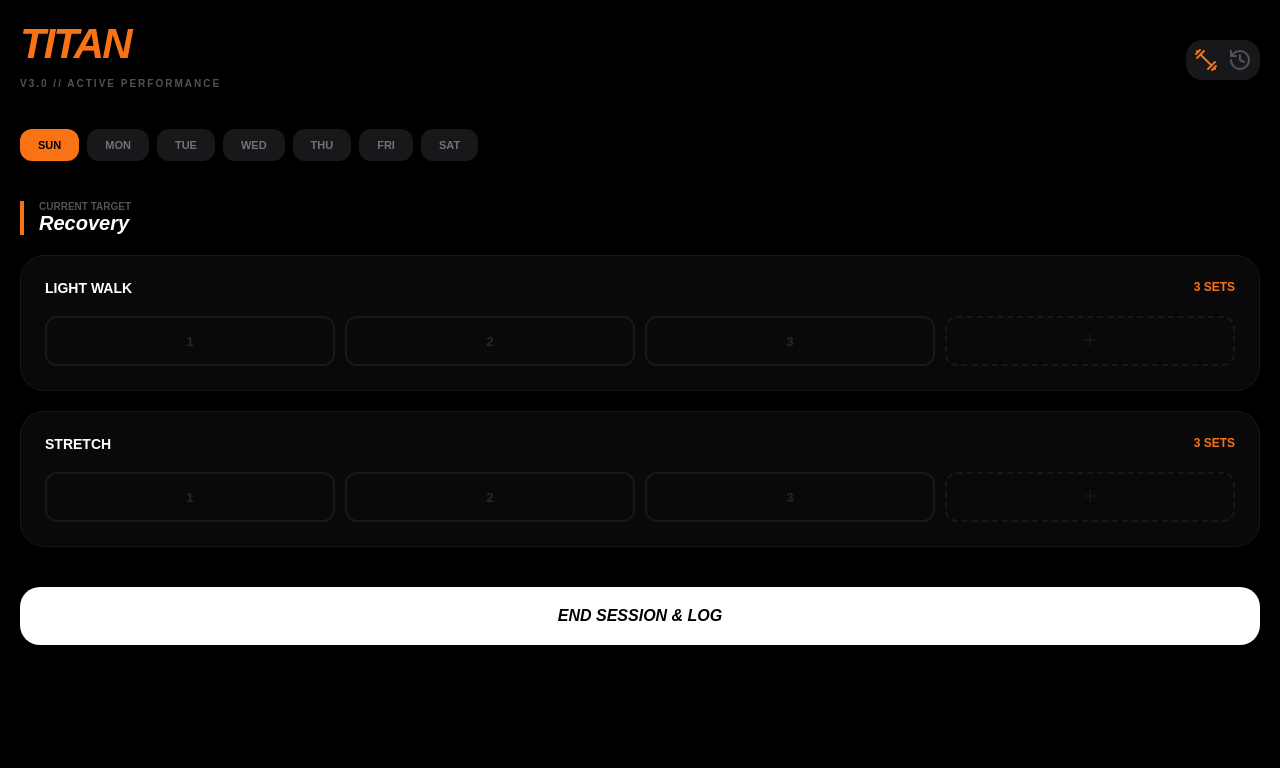
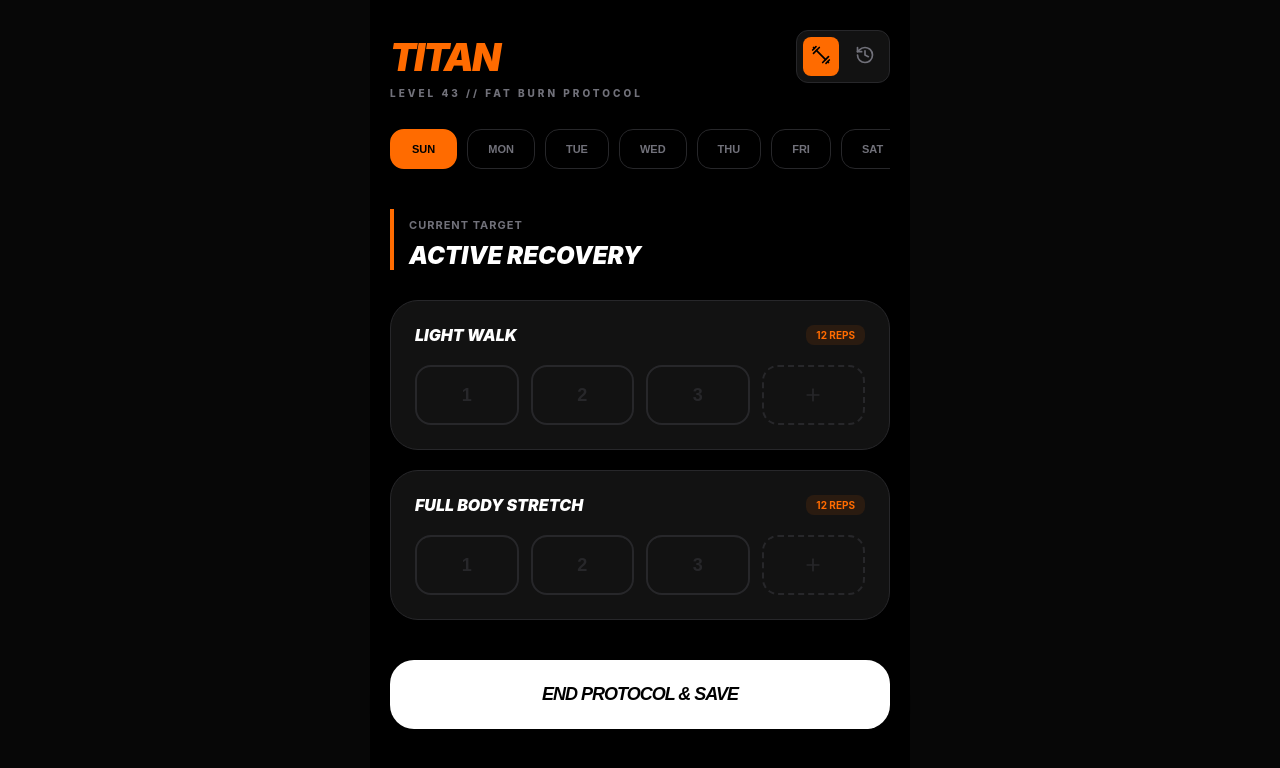
Before and after one commit to srafiq2406teachered-byte/Titan-Tracker, a React (Vite) app: page / in a window 1280 px wide. Shown: the top 768 px of the page. Built offline with nearby package versions, Linux system fonts and the light colour scheme.

Commit message:
Update App.jsx

```diff
--- a/src/App.jsx
+++ b/src/App.jsx
@@ -1,5 +1,5 @@
 import React, { useState, useEffect } from 'react';
-import { CheckCircle, Clock, RotateCcw, Dumbbell, History, Plus } from 'lucide-react';
+import { CheckCircle, Clock, RotateCcw, Dumbbell, History, Plus, ChevronRight } from 'lucide-react';
 
 const TitanTracker = () => {
   const [activeDay, setActiveDay] = useState(new Date().getDay());
@@ -10,13 +10,13 @@ const TitanTracker = () => {
   const DAYS = ["Sunday", "Monday", "Tuesday", "Wednesday", "Thursday", "Friday", "Saturday"];
 
   const WORKOUTS = {
-    1: { name: "Push Protocol", color: "#f97316", ex: ["Chest Press", "Shoulder Press", "Triceps"] },
-    2: { name: "Pull Protocol", color: "#f97316", ex: ["Lat Pulldown", "Cable Row", "Bicep Curls"] },
-    3: { name: "Leg Protocol", color: "#f97316", ex: ["Leg Press", "Leg Curl", "Calf Raises"] },
-    4: { name: "Full Body Burn", color: "#f97316", ex: ["Squats", "Pushups", "Rows"] },
-    5: { name: "Upper Detail", color: "#f97316", ex: ["Lateral Raises", "Flyes", "Hammer Curls"] },
-    6: { name: "Metabolic/Cardio", color: "#f97316", ex: ["Stairmaster", "Incline Walk", "Plank"] },
-    0: { name: "Recovery", color: "#71717a", ex: ["Light Walk", "Stretch"] }
+    1: { name: "Push: Chest & Shoulders", ex: ["Chest Press Machine", "Shoulder Press Machine", "Lateral Raise Machine"] },
+    2: { name: "Pull: Back & Biceps", ex: ["Lat Pulldown", "Seated Row", "Bicep Curl Machine"] },
+    3: { name: "Legs: Quads & Hams", ex: ["Leg Press", "Leg Extension", "Leg Curl"] },
+    4: { name: "Full Body Burn", ex: ["Goblet Squat", "Incline Press", "Kettlebell Swing"] },
+    5: { name: "Upper Detail", ex: ["Pec Deck", "Face Pulls", "Tricep Pushdown"] },
+    6: { name: "Metabolic / Cardio", ex: ["Stairmaster", "Incline Walk", "Plank"] },
+    0: { name: "Active Recovery", ex: ["Light Walk", "Full Body Stretch"] }
   };
 
   useEffect(() => {
@@ -28,38 +28,52 @@ const TitanTracker = () => {
 
   const activeWorkout = WORKOUTS[activeDay] || WORKOUTS[0];
 
+  // UI THEME CONSTANTS
+  const THEME = {
+    black: '#000000',
+    zinc: '#121212',
+    border: '#27272a',
+    orange: '#FF6B00',
+    textMain: '#FFFFFF',
+    textDim: '#71717a'
+  };
+
   return (
-    <div style={{ backgroundColor: '#000', minHeight: '100vh', color: '#fff', fontFamily: 'sans-serif', padding: '20px' }}>
+    <div style={{ backgroundColor: THEME.black, minHeight: '100vh', color: THEME.textMain, fontFamily: '"Inter", sans-serif', padding: '20px', maxWidth: '500px', margin: '0 auto' }}>
 
-      {/* HEADER */}
-      <header style={{ display: 'flex', justifyContent: 'space-between', alignItems: 'center', marginBottom: '30px' }}>
-        <div>
-          <h1 style={{ fontSize: '42px', fontWeight: '900', fontStyle: 'italic', margin: 0, letterSpacing: '-2px', color: '#f97316' }}>TITAN</h1>
-          <p style={{ fontSize: '10px', fontWeight: 'bold', color: '#52525b', textTransform: 'uppercase', letterSpacing: '2px' }}>V3.0 // Active Performance</p>
+      {/* HEADER SECTION */}
+      <header style={{ marginBottom: '30px', paddingTop: '10px' }}>
+        <div style={{ display: 'flex', justifyContent: 'space-between', alignItems: 'center' }}>
+          <h1 style={{ fontSize: '38px', fontWeight: '900', fontStyle: 'italic', margin: 0, letterSpacing: '-2px', color: THEME.orange }}>TITAN</h1>
+          <div style={{ display: 'flex', gap: '8px', background: THEME.zinc, padding: '6px', borderRadius: '12px', border: `1px solid ${THEME.border}` }}>
+            <button onClick={() => setView('train')} style={{ background: view === 'train' ? THEME.orange : 'transparent', border: 'none', padding: '8px', borderRadius: '8px', cursor: 'pointer' }}>
+              <Dumbbell size={20} color={view === 'train' ? THEME.black : THEME.textDim} />
+            </button>
+            <button onClick={() => setView('history')} style={{ background: view === 'history' ? THEME.orange : 'transparent', border: 'none', padding: '8px', borderRadius: '8px', cursor: 'pointer' }}>
+              <History size={20} color={view === 'history' ? THEME.black : THEME.textDim} />
+            </button>
           </div>
-        <div style={{ display: 'flex', gap: '10px', background: '#18181b', padding: '8px', borderRadius: '16px' }}>
-          <Dumbbell color={view === 'train' ? '#f97316' : '#52525b'} onClick={() => setView('train')} />
-          <History color={view === 'history' ? '#f97316' : '#52525b'} onClick={() => setView('history')} />
         </div>
+        <p style={{ fontSize: '10px', fontWeight: '800', color: THEME.textDim, textTransform: 'uppercase', letterSpacing: '3px', marginTop: '4px' }}>Level 43 // Fat Burn Protocol</p>
       </header>
 
-      {/* DAY PICKER */}
-      <div style={{ display: 'flex', gap: '8px', overflowX: 'auto', marginBottom: '30px', paddingBottom: '10px' }}>
+      {/* HORIZONTAL DAY SELECTOR */}
+      <div style={{ display: 'flex', gap: '10px', overflowX: 'auto', marginBottom: '30px', paddingBottom: '10px', scrollbarWidth: 'none' }}>
         {DAYS.map((day, i) => (
           <button
             key={day}
-            onClick={() => setActiveDay(i)}
+            onClick={() => {setActiveDay(i); setCompletedSets({});}}
             style={{
-              padding: '10px 18px',
-              borderRadius: '12px',
-              border: 'none',
+              padding: '12px 20px',
+              borderRadius: '14px',
+              border: activeDay === i ? `2px solid ${THEME.orange}` : `1px solid ${THEME.border}`,
               fontSize: '11px',
               fontWeight: '900',
               textTransform: 'uppercase',
-              backgroundColor: activeDay === i ? '#f97316' : '#18181b',
-              color: activeDay === i ? '#000' : '#71717a',
+              backgroundColor: activeDay === i ? THEME.orange : 'transparent',
+              color: activeDay === i ? THEME.black : THEME.textDim,
               cursor: 'pointer',
-              whiteSpace: 'nowrap'
+              transition: 'all 0.2s'
             }}
           >
             {day.substring(0, 3)}
@@ -67,61 +81,98 @@ const TitanTracker = () => {
         ))}
       </div>
 
-      {/* WORKOUT CARDS */}
+      {/* MAIN CONTENT */}
       <div style={{ display: 'flex', flexDirection: 'column', gap: '20px' }}>
-        <div style={{ borderLeft: '4px solid #f97316', paddingLeft: '15px' }}>
-            <h2 style={{ fontSize: '10px', color: '#52525b', textTransform: 'uppercase', margin: 0 }}>Current Target</h2>
-            <p style={{ fontSize: '20px', fontWeight: '900', fontStyle: 'italic', margin: 0 }}>{activeWorkout.name}</p>
+        <div style={{ borderLeft: `4px solid ${THEME.orange}`, paddingLeft: '15px', marginBottom: '10px' }}>
+            <h2 style={{ fontSize: '11px', color: THEME.textDim, textTransform: 'uppercase', fontWeight: 'bold', letterSpacing: '1px' }}>Current Target</h2>
+            <p style={{ fontSize: '24px', fontWeight: '900', fontStyle: 'italic', margin: 0, textTransform: 'uppercase' }}>{activeWorkout.name}</p>
         </div>
 
         {activeWorkout.ex.map((name, idx) => (
-          <div key={idx} style={{ background: '#09090b', border: '1px solid #18181b', borderRadius: '24px', padding: '24px' }}>
-            <div style={{ display: 'flex', justifyContent: 'space-between', marginBottom: '20px' }}>
-              <h3 style={{ fontSize: '14px', fontWeight: '900', textTransform: 'uppercase', margin: 0 }}>{name}</h3>
-              <div style={{ color: '#f97316', fontSize: '12px', fontWeight: 'bold' }}>3 SETS</div>
+          <div key={idx} style={{ background: THEME.zinc, borderRadius: '28px', padding: '24px', border: `1px solid ${THEME.border}` }}>
+            <div style={{ display: 'flex', justifyContent: 'space-between', alignItems: 'center', marginBottom: '20px' }}>
+              <h3 style={{ fontSize: '16px', fontWeight: '900', textTransform: 'uppercase', fontStyle: 'italic', margin: 0, color: THEME.textMain }}>{name}</h3>
+              <div style={{ fontSize: '10px', fontWeight: 'bold', color: THEME.orange, background: 'rgba(255, 107, 0, 0.1)', padding: '4px 10px', borderRadius: '8px' }}>12 REPS</div>
             </div>
 
-            <div style={{ display: 'flex', gap: '10px' }}>
-              {[1, 2, 3].map(set => (
+            <div style={{ display: 'flex', gap: '12px' }}>
+              {[1, 2, 3].map(set => {
+                const isDone = completedSets[`${name}-${set}`];
+                return (
                   <button
                     key={set}
                     onClick={() => {
                       const key = `${name}-${set}`;
-                    setCompletedSets({...completedSets, [key]: !completedSets[key]});
-                    if(!completedSets[key]) setTimeLeft(60);
+                      setCompletedSets({...completedSets, [key]: !isDone});
+                      if(!isDone) setTimeLeft(60);
                     }}
                     style={{
                       flex: 1,
-                    height: '50px',
-                    borderRadius: '12px',
-                    border: '2px solid #18181b',
-                    background: completedSets[`${name}-${set}`] ? '#f97316' : 'transparent',
-                    color: completedSets[`${name}-${set}`] ? '#000' : '#27272a',
-                    fontWeight: '900',
-                    cursor: 'pointer'
+                      height: '60px',
+                      borderRadius: '16px',
+                      border: isDone ? `2px solid ${THEME.orange}` : `2px solid ${THEME.border}`,
+                      background: isDone ? THEME.orange : 'transparent',
+                      color: isDone ? THEME.black : THEME.border,
+                      display: 'flex',
+                      alignItems: 'center',
+                      justifyContent: 'center',
+                      cursor: 'pointer',
+                      transition: 'all 0.1s ease'
                     }}
                   >
-                  {completedSets[`${name}-${set}`] ? <CheckCircle size={18} /> : set}
+                    {isDone ? <CheckCircle size={24} weight="bold" /> : <span style={{fontSize: '18px', fontWeight: '900'}}>{set}</span>}
                   </button>
-              ))}
-              <button style={{ flex: 1, borderRadius: '12px', border: '2px dashed #18181b', background: 'transparent', color: '#18181b' }}>
-                <Plus size={18}/>
+                );
+              })}
+              <button style={{ flex: 1, borderRadius: '16px', border: `2px dashed ${THEME.border}`, background: 'transparent', color: THEME.border, display: 'flex', alignItems: 'center', justifyContent: 'center' }}>
+                <Plus size={20}/>
               </button>
             </div>
           </div>
         ))}
 
-        <button style={{ marginTop: '20px', width: '100%', padding: '20px', borderRadius: '20px', border: 'none', backgroundColor: '#fff', color: '#000', fontWeight: '900', fontSize: '16px', textTransform: 'uppercase', fontStyle: 'italic' }}>
-          End Session & Log
+        <button style={{
+          marginTop: '20px',
+          width: '100%',
+          padding: '24px',
+          borderRadius: '24px',
+          border: 'none',
+          backgroundColor: THEME.textMain,
+          color: THEME.black,
+          fontWeight: '900',
+          fontSize: '18px',
+          textTransform: 'uppercase',
+          fontStyle: 'italic',
+          letterSpacing: '-1px',
+          boxShadow: '0 10px 20px rgba(0,0,0,0.3)'
+        }}>
+          End Protocol & Save
         </button>
       </div>
 
-      {/* FLOATING TIMER */}
+      {/* FLOATING TIMER OVERLAY */}
       {timeLeft > 0 && (
-        <div style={{ position: 'fixed', bottom: '30px', left: '50%', transform: 'translateX(-50%)', backgroundColor: '#fff', color: '#000', padding: '15px 40px', borderRadius: '40px', display: 'flex', alignItems: 'center', gap: '15px', boxShadow: '0 10px 30px rgba(0,0,0,0.5)', border: '4px solid #f97316' }}>
-          <Clock size={24} />
-          <span style={{ fontSize: '32px', fontWeight: '900', fontStyle: 'italic', fontFamily: 'monospace' }}>{timeLeft}</span>
-          <RotateCcw size={18} onClick={() => setTimeLeft(0)} />
+        <div style={{
+          position: 'fixed',
+          bottom: '40px',
+          left: '50%',
+          transform: 'translateX(-50%)',
+          backgroundColor: THEME.textMain,
+          color: THEME.black,
+          padding: '12px 30px',
+          borderRadius: '50px',
+          display: 'flex',
+          alignItems: 'center',
+          gap: '20px',
+          boxShadow: '0 15px 40px rgba(255,107,0,0.3)',
+          border: `4px solid ${THEME.orange}`,
+          zIndex: 1000
+        }}>
+          <Clock size={28} />
+          <span style={{ fontSize: '42px', fontWeight: '900', fontStyle: 'italic', fontFamily: 'monospace' }}>{timeLeft}</span>
+          <button onClick={() => setTimeLeft(0)} style={{ border: 'none', background: '#eee', borderRadius: '50%', padding: '5px', cursor: 'pointer' }}>
+            <RotateCcw size={18} />
+          </button>
         </div>
       )}
     </div>
```
Lines whose indentation alone changed are shown as unchanged.
